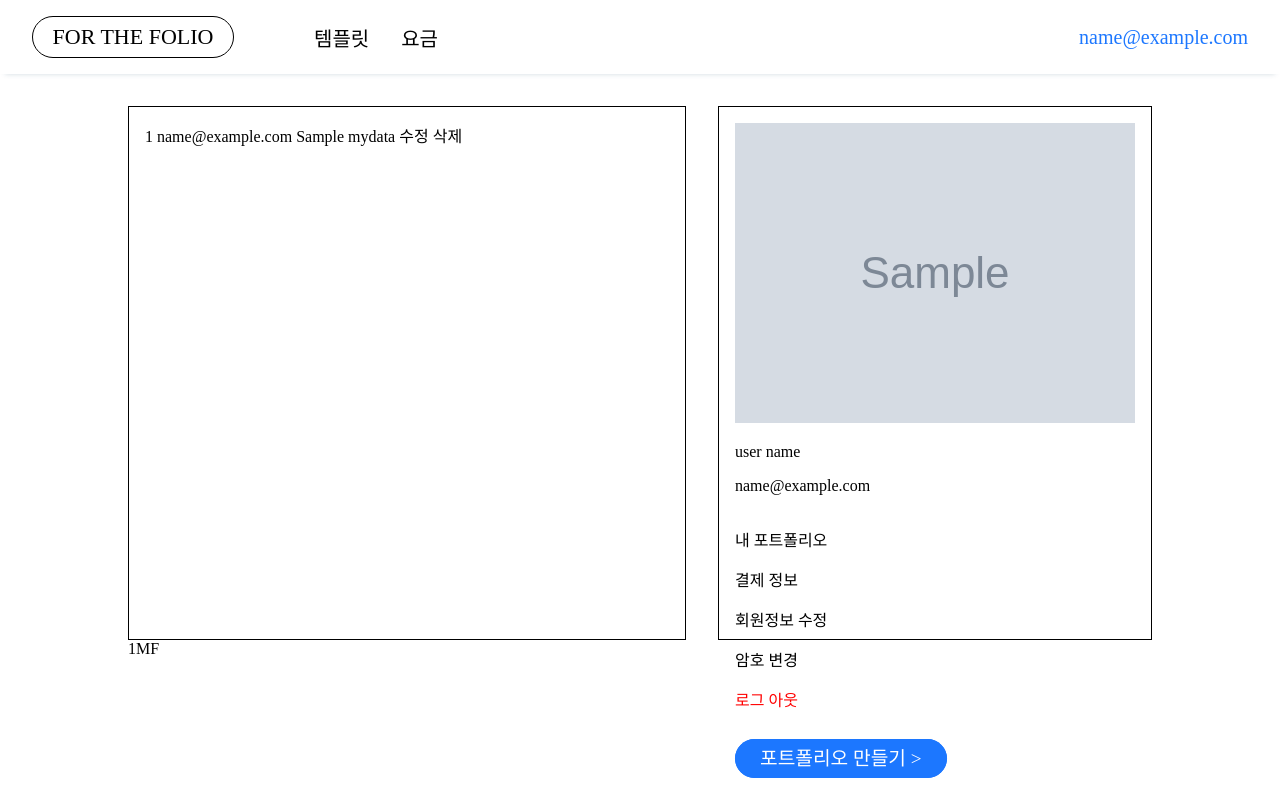
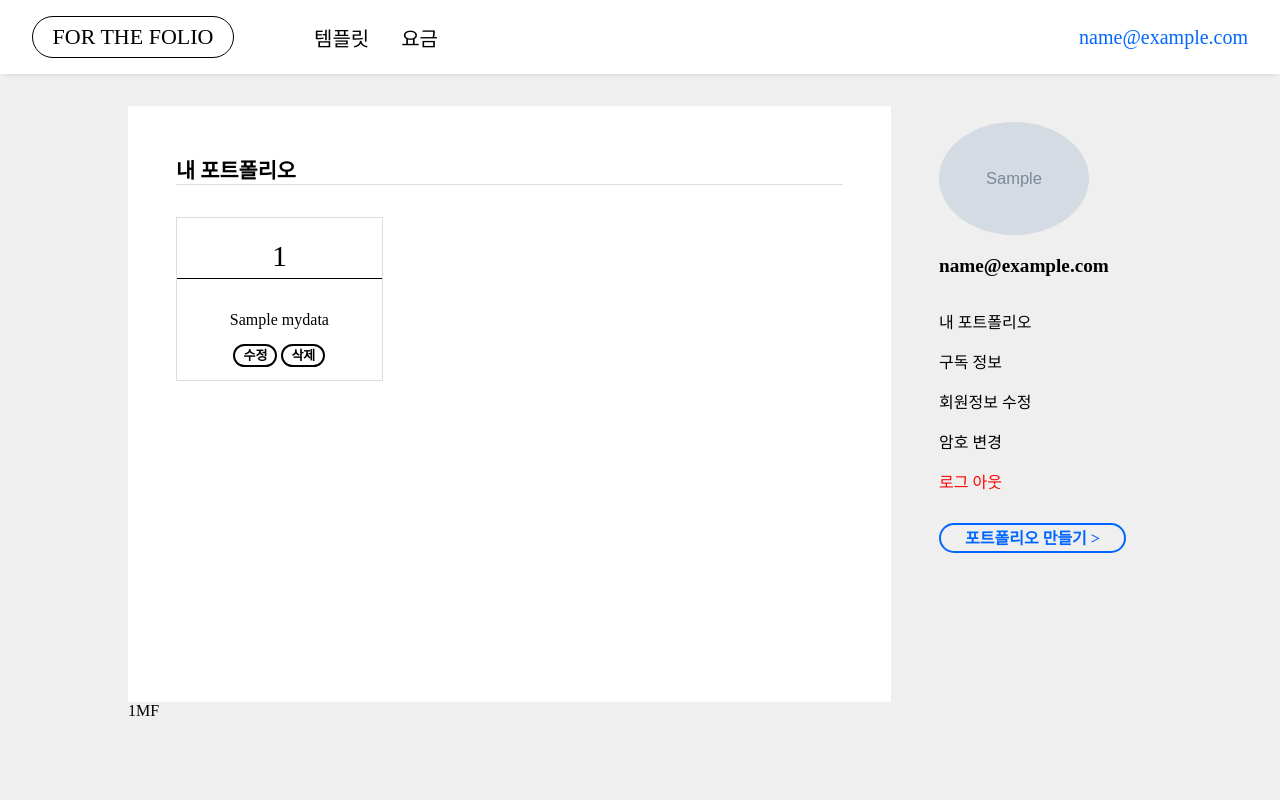
Before and after one commit to Dalnim-PJT/ForTheFolio, a Django app: page /accounts/profile/1/ in a window 1280 px wide. Run offline with Django 4.2, Linux system fonts and the light colour scheme; a user stored in the database is signed in; tables that the repository leaves empty hold one stand-in row (values such as "Sample post"); grey boxes marked "Sample" are stand-in pictures; parts of the project's set-up code (start-up, migrations or seed data) failed here and were passed over.

Commit message:
[UPDATE]acounts 디자인 변경, 비동기 추가연결

```diff
--- a/accounts/templates/accounts/profile.html
+++ b/accounts/templates/accounts/profile.html
@@ -1,71 +1,48 @@
 {% extends 'base.html' %}
 {% load static %}
+
+{% block header %}
 <link rel="stylesheet" href="{% static 'accounts/css/profile.css' %}" />
+<link rel="stylesheet" href="{% static 'accounts/css/base.css' %}" />
+<link rel="stylesheet" href="{% static 'accounts/css/mydata.css' %}" />
+{% endblock header %}
+
 {% block title %}마이페이지{% endblock title %}
-
-{% block style %}
-.profile--container {
-  display: grid;
-  grid-template-columns: 1fr 0.5fr;
-  grid-gap: 2rem;
-  margin-top: 2rem;
-}
-.mydata--list {
-  border: 1px solid #000000;
-  padding: 1rem;
-  height: 500px;
-}
-.profile--list {
-  display: flex;
-  flex-direction: column;
-  gap: 2rem;
-  border: 1px solid #000000;
-  padding: 1rem;
-  height: 500px;
-}
-.profile--user--wrap {
-  display: flex;
-  flex-direction: column;
-  gap: 1rem;
-
-}
-.profile--etc--wrap {
-  display: flex;
-  flex-direction: column;
-  gap: 1rem;
-}
-
-
-
-
-{% endblock style %}
 
 {% block content %}
 <article class="profile--container">
-  <section class="mydata--list">
-    {% for md in mydata %}
-      <div>
-        {{ md.pk }}
-        {{ md.user }}
-        {{ md.title }}
-        {{ md.content }}
-        <a href="{% url 'portfolios:m_update' md.title %}">수정</a>
-        <a href="{% url 'portfolios:m_delete' md.title %}" onclick="return confirm('삭제하시겠습니까?')">삭제</a>
-      </div>
-    {% endfor %}
+  <section class="ajax--container">
+    <h1 class="mydata--title">내 포트폴리오</h1>
+    <div class="mydata--list">
+        {% for md in mydata %}
+          <div class="mydata--card">
+            <p class="mydata--card__pk">{{ md.pk }}</p>
+            <div class="madata--card__btn--wrap">
+              <p>{{ md.title }}</p>
+              <div>
+                <a class="sm--button" href="{% url 'portfolios:m_update' md.title %}">수정</a>
+                <a class="sm--red--button" href="{% url 'portfolios:m_delete' md.title %}" onclick="return confirm('삭제하시겠습니까?')">삭제</a>
+              </div>
+            </div>
+          </div>
+       {% endfor %}
+    </div>
   </section>
   <section class="profile--list">
     <div class="profile--user--wrap">
       <p>
-        <img src="{{ user.image.url }}" alt="user image">
+        {% if user.image %}
+        <img class="profile--image" src="{{ user.image.url }}" alt="user image">
+        {% endif %}
       </p>
-      <p>user name</p>
-      <p>{{ user }}</p>
+      <p class="profile--useremail">{{ user }}</p>
     </div>
     <div class="profile--etc--wrap">
-      <p>내 포트폴리오</p>
       <p>
-        <a href="{% url 'payments:index' %}">결제 정보</a>
+        <a href="{% url 'accounts:mydata' person.pk %}">내 포트폴리오</a>
+      </p>
+      <p>
+        <a href="{% url 'accounts:subscribe' %}">구독 정보</a>
       </p>
       <p>
         <a href="{% url 'accounts:update' %}">회원정보 수정</a>
@@ -78,7 +55,7 @@
       </p>
     </div>
     <div class="">
-      <a class="blue--button-bgc" href="{% url 'portfolios:m_create' %}">포트폴리오 만들기 ></a>
+      <a class="blue--button-border" href="{% url 'portfolios:m_create' %}">포트폴리오 만들기 ></a>
     </div>
   </section>
 </article>
@@ -99,6 +76,18 @@
 <script src="https://ajax.googleapis.com/ajax/libs/jquery/3.5.1/jquery.min.js"></script>
 <script>
   $(document).ready(function() {
+    // mydata 링크 클릭 이벤트
+    $('a[href="{% url 'accounts:mydata' person.pk %}"]').click(function(e) {
+      e.preventDefault();
+      loadContentViaAjax($(this).attr('href'));
+    });
+
+    // 결제 정보 링크 클릭 이벤트
+    $('a[href="{% url 'accounts:subscribe' %}"]').click(function(e) {
+      e.preventDefault();
+      loadContentViaAjax($(this).attr('href'));
+    });
+
     // 회원정보 수정 링크 클릭 이벤트
     $('a[href="{% url 'accounts:update' %}"]').click(function(e) {
         e.preventDefault();
@@ -117,7 +106,7 @@
             type: 'GET',
             headers: { 'X-Requested-With': 'XMLHttpRequest' },
             success: function(data) {
-                $('.mydata--list').html(data);
+                $('.ajax--container').html(data);
             }
         });
     }
--- a/accounts/urls.py
+++ b/accounts/urls.py
@@ -12,4 +12,6 @@ urlpatterns = [
   path('update/', views.update, name='update'),
   path('password/', views.change_password, name='change_password'),
   path('profile/<int:user_pk>/', views.profile, name='profile'),
+  path('mydata/<int:user_pk>/', views.mydata, name='mydata'),
+  path('subscribe/', views.subscribe, name='subscribe'),
 ]
--- a/accounts/views.py
+++ b/accounts/views.py
@@ -89,22 +89,6 @@ def update(request):
     return render(request, 'accounts/update.html', context)
 
 
-# @login_required
-# def change_password(request):
-#     if request.method == 'POST':
-#         form = CustomPasswordChangeForm(request.user, request.POST)
-#         if form.is_valid():
-#             user = form.save()
-#             update_session_auth_hash(request, user)
-#             return redirect('main')
-#     else:
-#         form = CustomPasswordChangeForm(request.user)
-#     context = {
-#         'form': form,
-#     }
-#     return render(request, 'accounts/change_password.html', context)
-
-
 @login_required
 def change_password(request):
     if request.is_ajax() and request.method == "POST":
@@ -119,24 +103,13 @@ def change_password(request):
             errors = form.errors.as_json()
             return JsonResponse({"status": "error", "errors": errors}, status=400)
 
-    # 일반 요청에 대한 처리는 이전과 동일하게 유지합니다.
+    # 일반 요청에 대한 처리는 이전과 동일하게 유지
     form = CustomPasswordChangeForm(request.user)
     context = {
         'form': form,
     }
     return render(request, 'accounts/change_password.html', context)
 
-
-# @login_required
-# def profile(request, user_pk):
-#     User = get_user_model()
-#     person = User.objects.get(pk=user_pk)
-#     mydata = Mydatas.objects.filter(user=person)
-#     context = {
-#         'person': person,
-#         'mydata': mydata,
-#     }
-#     return render(request, 'accounts/profile.html', context)
 
 @login_required
 def profile(request, user_pk):
@@ -145,7 +118,7 @@ def profile(request, user_pk):
     mydata = Mydatas.objects.filter(user=person)
 
     if request.headers.get('X-Requested-With') == 'XMLHttpRequest':
-        # 여기서는 프로필 편집 부분만 렌더링해서 반환하면 됩니다.
+        # 프로필 편집 부분만 렌더링해서 반환
         return render(request, 'path_to_profile_edit_template.html', {'person': person})
 
     context = {
@@ -153,3 +126,27 @@ def profile(request, user_pk):
         'mydata': mydata,
     }
     return render(request, 'accounts/profile.html', context)
+
+
+@login_required
+def mydata(request, user_pk):
+    User = get_user_model()
+    person = User.objects.get(pk=user_pk)
+    mydata = Mydatas.objects.filter(user=person)
+
+    if request.headers.get('X-Requested-With') == 'XMLHttpRequest':
+        return render(request, 'accounts/mydata.html', {'person': person, 'mydata': mydata})
+
+
+    context = {
+        'person': person,
+        'mydata': mydata,
+    }
+    return render(request, 'accounts/mydata.html', context)
+
+@login_required
+def subscribe(request):
+    if request.headers.get('X-Requested-With') == 'XMLHttpRequest':
+        return render(request, 'accounts/subscribe.html')
+
+    return render(request, 'accounts/subscribe.html')
--- a/payments/views.py
+++ b/payments/views.py
@@ -10,6 +10,9 @@ def index(request):
     context = {
         'subscriptions': subscriptions
     }
+
+    if request.headers.get('X-Requested-With') == 'XMLHttpRequest':
+        return render(request, 'payments/index.html', context)
 
     return render(request, 'payments/index.html', context)
 
--- /dev/null
+++ b/static/accounts/css/base.css
@@ -0,0 +1,6 @@
+
+.ajax--container {
+}
+.profile--section--wrap {
+  /* margin: 2rem; */
+}
--- /dev/null
+++ b/static/accounts/css/mydata.css
@@ -0,0 +1,40 @@
+.mydata--title {
+  font-size: 1.3rem;
+  border-bottom: 1px solid #ddd;
+  margin-bottom: 2rem;
+}
+.mydata--list {
+  display: flex;
+  flex-wrap: wrap;
+  gap: 1rem;
+
+}
+.mydata--card {
+  display: flex;
+  flex-direction: column;
+  width: 31%;
+  text-align: center;
+  border: 1px solid #ddd;
+  box-sizing: border-box;
+  gap: 2rem;
+  padding: 1rem 0;
+}
+.mydata--card:hover {
+  background-color: #9eb6ff2c;
+}
+.mydata--card__pk {
+  display: flex;
+  justify-content: center;
+  align-items: center;
+  height: 100%;
+  text-align: center;
+  font-size: 30px;
+  border-bottom: 1px solid #000;
+  padding: 5px;
+}
+.madata--card__btn--wrap {
+  display: flex;
+  flex-direction: column;
+  gap: 1rem;
+  margin: 0 1rem;
+}
--- a/static/accounts/css/profile.css
+++ b/static/accounts/css/profile.css
@@ -1,8 +1,41 @@
+body {
+  background-color: #efefef;
+}
 .profile--container {
   display: grid;
-  grid-template-columns: 1fr 200px;
+  grid-template-columns: 1fr 0.3fr;
+  grid-gap: 2rem;
+  margin-top: 2rem;
 }
-section {
-  color:red;
-  font-size: 2rem;
+.ajax--container {
+  padding: 3rem;
+  min-height: 500px;
+  background-color: #fff;
+
 }
+.profile--list {
+  display: flex;
+  flex-direction: column;
+  gap: 2rem;
+  padding: 1rem;
+  height: 500px;
+}
+.profile--user--wrap {
+  display: flex;
+  flex-direction: column;
+  gap: 1rem;
+
+}
+.profile--image {
+  width: 150px;
+  border-radius: 50%;
+}
+.profile--useremail {
+  font-size: 1.2rem;
+  font-weight: 600;
+}
+.profile--etc--wrap {
+  display: flex;
+  flex-direction: column;
+  gap: 1rem;
+}
--- a/static/base/css/base.css
+++ b/static/base/css/base.css
@@ -30,7 +30,7 @@
 .header--user {
   display: flex;
   align-items: center;
-  color: #1C77FF;
+  color: #0066ff;
 }
 
 .main--container {
@@ -39,69 +39,98 @@
 }
 
 .form--control {
-  width: 300px;
+  /* width: 300px; */
+  width: 100%;
   font-size: 1.2rem;
   border: none;
   border-bottom: 1px solid #aaa;
   padding: 0.3rem 1rem 0.1rem;
-  margin: 0.5rem 0;
+  box-sizing: border-box;
 }
 
 .form--control:focus {
-  border-bottom: 1px solid #1C77FF;
+  border-bottom: 1px solid #0066ff;
   outline: none;
 }
 
 
+.button--border {
+  color: #000;
+  font-size: 1rem;
+  font-weight: 600;
+  border: 2px solid #000;
+  border-radius: 30px;
+  background-color: #fff;
+  padding: 0.5rem 1.5rem;
+  transition: color 0.3s, background-color 0.3s;
+}
+.button--border:hover {
+  background-color: #00000033;
+}
 .blue--button--border {
-  color: #1C77FF;
-  font-size: 1.2rem;
-  border: 1px solid #1C77FF;
+  color: #0066ff;
+  font-size: 1rem;
+  font-weight: 600;
+  border: 2px solid #0066ff;
   border-radius: 30px;
   background-color: #fff;
   padding: 0.5rem 1.5rem;
   transition: color 0.3s, background-color 0.3s;
 }
 .blue--button--border:hover {
-  color: #fff;
-  background-color: #1C77FF;
+  background-color: #00000033;
 }
 .red--button--border {
   color: red;
-  font-size: 1.2rem;
-  border: 1px solid red;
+  font-size: 1rem;
+  font-weight: 600;
+  border: 2px solid red;
   border-radius: 30px;
   padding: 0.5rem 1.5rem;
   transition: color 0.3s, background-color 0.3s;
 }
 .red--button--border:hover {
-  color: #fff;
-  background-color: red;
+  /* color: #fff; */
+  background-color: #00000033;
 }
-.gray--button--border {
+
+.blue--button-border {
+  font-weight: 600;
+  color: #0066ff;
+  border: 2px solid #0066ff;
+  border-radius: 30px;
+  background-color: #efefef;
+  padding: 0.3rem 1.5rem;
+  transition: color 0.3s, background-color 0.3s;
+}
+.blue--button-border:hover {
+  background-color: #ddd;
+}
+
+.sm--button {
+  font-size: 13px;
+  font-weight: 600;
   color: #000;
-  font-size: 1.2rem;
-  border: 1px solid gray;
+  border: 2px solid #000;
   border-radius: 30px;
   background-color: #fff;
-  padding: 0.5rem 1.5rem;
+  padding: 0.1rem 0.5rem;
   transition: color 0.3s, background-color 0.3s;
 }
-.gray--button--border:hover {
-  color: #fff;
-  background-color: gray;
+.sm--button:hover {
+  background-color: #ddd;
 }
 
-.blue--button-bgc {
-  color: #fff;
-  font-size: 1.2rem;
+.sm--red--button {
+  font-size: 13px;
+  font-weight: 600;
+  color: #000;
+  border: 2px solid #000;
   border-radius: 30px;
-  border: 1px solid #1C77FF;
-  background-color: #1C77FF;
-  padding: 0.5rem 1.5rem;
+  background-color: #fff;
+  padding: 0.1rem 0.5rem;
   transition: color 0.3s, background-color 0.3s;
 }
-.blue--button-bgc:hover {
-  color: #1C77FF;
-  background-color: #fff;
+.sm--red--button:hover {
+  background-color: #fb000064;
 }
```
Also changed, not shown: accounts/forms.py (+1 -9 lines), accounts/templates/accounts/change_password.html (+22 -5 lines), accounts/templates/accounts/login.html (+13 -34 lines), accounts/templates/accounts/mydata.html (added, +30 -0 lines), accounts/templates/accounts/subscribe.html (added, +20 -0 lines), accounts/templates/accounts/update.html (+23 -12 lines), static/accounts/css/change_password.css (added, +13 -0 lines), static/accounts/css/login.css (added, +38 -0 lines), static/accounts/css/update.css (added, +25 -0 lines), static/accounts/css/subcrive.css (added).
